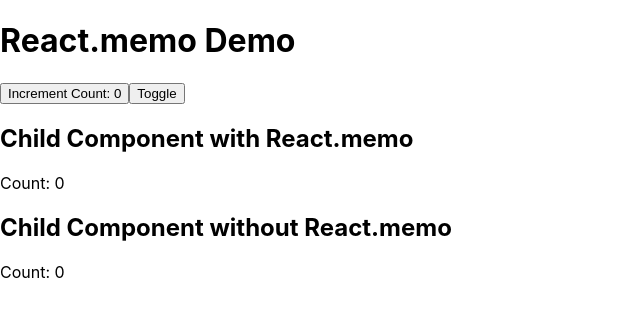
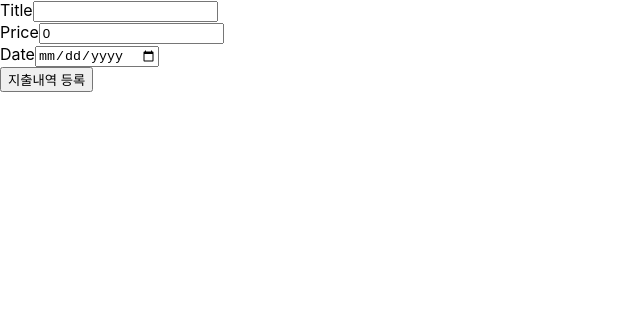
Before and after one commit to wild-mental/my-react-app, a React (Create React App) app: page / in a window 1280 px wide. Shown: the top 316 px of the page, without its empty margins (0-640 px from the left). Built offline with nearby package versions, Linux system fonts and the light colour scheme.

Commit message:
객체 상태를 사용하는 지출 관리 Component 예제 추가

```diff
--- a/src/App.tsx
+++ b/src/App.tsx
@@ -8,6 +8,7 @@ import MyButton from "./components/MyButton";
 import MyStateComponent from "./components/MyStateComponent";
 import ClickCounter from "./components/ClickCounter";
 import ReloacControlEx from "./components/ReloadControlEx";
+import ExpenseForm, {ExpenseData} from "./components/ExpenseForm";
 
 interface PersonProps {  // 타입 힌트에 사용
     name?: string;
@@ -31,14 +32,25 @@ interface FruitListProps {
     items: unknown;
 }
 
+function isStringArr(value: unknown): value is string[] {
+    return typeof value === 'string';
+}
+
 function FruitList(props: FruitListProps) {
-    // const { items } = props as { items: string[] };
+    //const { items } = props as { items: string[] };
+    // const items = props.items as string[];
     const items = props.items;
+    if (!isStringArr(items)) {
+        return (
+            <p>items 데이터 타입이 잘못들어왔습니다.</p>
+        )
+    }
     return (
         <ul>
             {/* ? 를 사용한 조건부 참조형 타입 컨트롤 수행 시 */}
             {/* 해당 타입을 사용할 때에도 조건부 참조하면 좋다 */}
             {items.map((item, index) => (
+            // {items.map((item, index) => (
                 <li key={index}>{item}</li>
             ))}
         </ul>
@@ -69,8 +81,17 @@ function ToggleText(props: any) {
     );
 }
 
+
 function App() {
-  return (
+    // App 자체에서 지출데이터의 목록을 배열로 관리한다.
+    const [expenses, setExpenses] = useState<ExpenseData[]>([]);
+    // add 이벤트 발생 시 데이터의 배열에 맨 첫 항목으로 추가된 지출 내역을 넣는다.
+    const addExpenseHandler = (expense: ExpenseData) => {
+        setExpenses(prevExpenses => [expense, ...prevExpenses])
+        console.log(expenses, expense);
+    }
+
+    return (
     <div className="App">
       {/*<HeaderContent />*/}
       {/*<MyComponent />*/}
@@ -93,7 +114,8 @@ function App() {
       {/*<MyButton handlerType={"external props receiver"} />*/}
       {/*<MyStateComponent />*/}
       {/*<ClickCounter />*/}
-        <ReloacControlEx />
+      {/*  <ReloacControlEx />*/}
+      <ExpenseForm onSaveExpense={addExpenseHandler} />
     </div>
   );
 }
--- /dev/null
+++ b/src/components/ExpenseForm.tsx
@@ -0,0 +1,92 @@
+import React, {ChangeEvent, FormEvent, useState} from "react";
+
+interface ExpenseFormProps {
+    // 외부에서 Form 을 정의할 때, save 동작을 props 에 담아서 수신하는 구조
+    onSaveExpense: (expense: ExpenseData) => void;
+}
+
+// 외부에서 Form 을 정의할 때, save 동작을
+// 각 context 에 맞추어서 ExpenseFormProps 타입으로 할당 가능
+const ExpenseForm: React.FC<ExpenseFormProps> =
+    (
+        // 매개변수 분해 구문을 통해 props 로부터 onSaveExpense 이벤트 핸들러만 발라내어 수신
+        { onSaveExpense }
+    ) =>
+    {
+        // 객체형 상태값을 사용해 여러 개의 input 필드에서 발생하는 데이터를
+        // ChangeEvent<HTMLInputElement> 라는 한 종류의 이벤트로 일괄 처리
+        const [userInput, setUserInput] = useState(
+            {title: '', price: 0, date: ''}
+        );
+
+        const inputChangeHandler = (e: ChangeEvent<HTMLInputElement>) => {
+            const { name, value } = e.target;
+            setUserInput(
+                // HTML 로부터 Input 필드의 변경을 감지하고
+                // 변경된 필드 외의 다른 변수들은 그대로 둔 채 특정 필드만 업데이트하는 구조
+                (prevState) => (
+                    {
+                        ...prevState,
+                        // 필드가 업데이트 되었을 때 해당 필드만 변경하고
+                        // 기존 상태값은 '...' 분해 구문으로 처리
+                        [name]: value
+                    }
+                )
+            );
+        };
+
+        const submitHandler = (e: FormEvent<HTMLFormElement>) => {
+            e.preventDefault();
+
+            // 아래 내용은 state 가 변경된 것을 그대로 데이터에 반영해줌
+            // 업데이트 되며 관리되고 있던 state 값을 다시 후속 동작의 input 데이터로 사용하는 패턴
+            const expense: ExpenseData = {
+                title: userInput.title,
+                price: userInput.price,
+                date: userInput.date,
+            };
+
+            // ExpenseForm 컴포넌트가 외부에서 수신하는 함수 props 를 그대로 호출
+            onSaveExpense(expense);
+        };
+
+        return (
+            <form onSubmit={submitHandler}>
+                <div>
+                    <label>Title</label>
+                    <input
+                        type="text"
+                        name="title"
+                        value={userInput.title}
+                        onChange={inputChangeHandler}
+                    />
+                </div>
+                <div>
+                    <label>Price</label>
+                    <input
+                        type="text"
+                        name="price"
+                        value={userInput.price}
+                        onChange={inputChangeHandler}
+                    />
+                </div>
+                <div>
+                    <label>Date</label>
+                    <input
+                        type="date"
+                        name="date"
+                        value={userInput.date}
+                        onChange={inputChangeHandler}
+                    />
+                </div>
+                <button type="submit">지출내역 등록</button>
+            </form>
+        )
+    }
+
+export default ExpenseForm;
+export interface ExpenseData {
+    title: string;
+    price: number;
+    date: string;
+}
```
